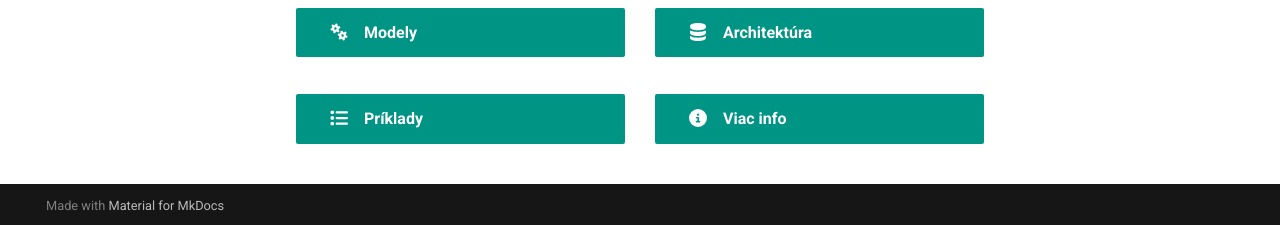
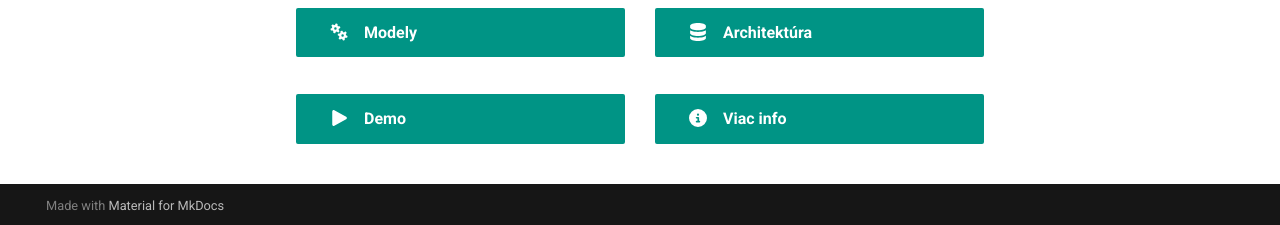
Before and after one commit to fvigh/dipl, an MkDocs documentation site: the page built from docs/index.md, in a window 1280 px wide and 929 px high. Shown: the part 701-926 px from the top of the window. Built offline with MkDocs 1.6.1 and Material for MkDocs 9.7.7, drawn with Linux system fonts in a browser that asks for light colours.

Commit message:
Update index.md

```diff
--- a/docs/index.md
+++ b/docs/index.md
@@ -17,7 +17,7 @@ Technická dokumentácia praktickej časti diplomovej práce. Tento analytický
 
 [:fontawesome-solid-database: Architektúra](https://nixtla.github.io/statsforecast/){ .md-button .md-button--primary .md-button--stretch }
 
-[:fontawesome-solid-list: Príklady](#){ .md-button .md-button--primary .md-button--stretch }
+[:fontawesome-solid-play: Demo](http://127.0.0.1:7862/){ .md-button .md-button--primary .md-button--stretch }
 
 [:fontawesome-solid-circle-info: Viac info](#){ .md-button .md-button--primary .md-button--stretch }
 
```
